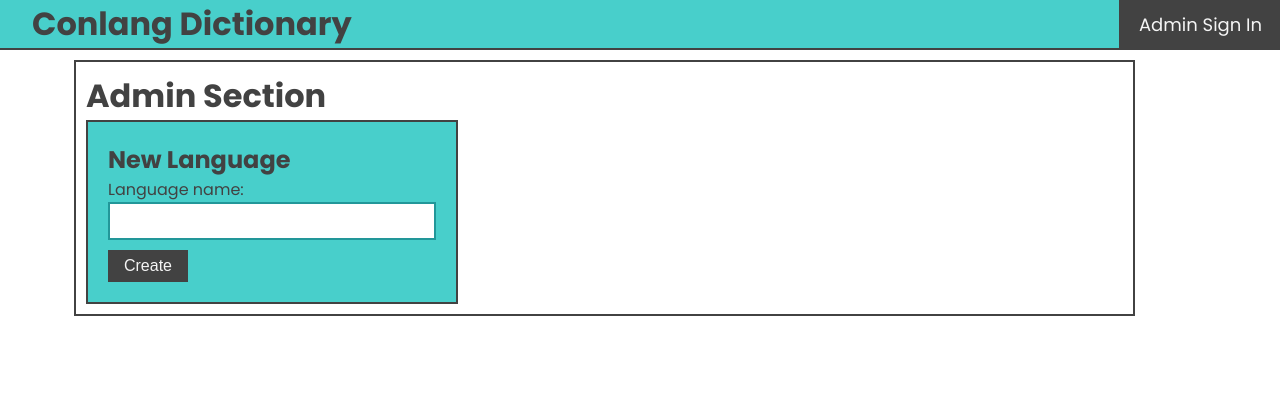
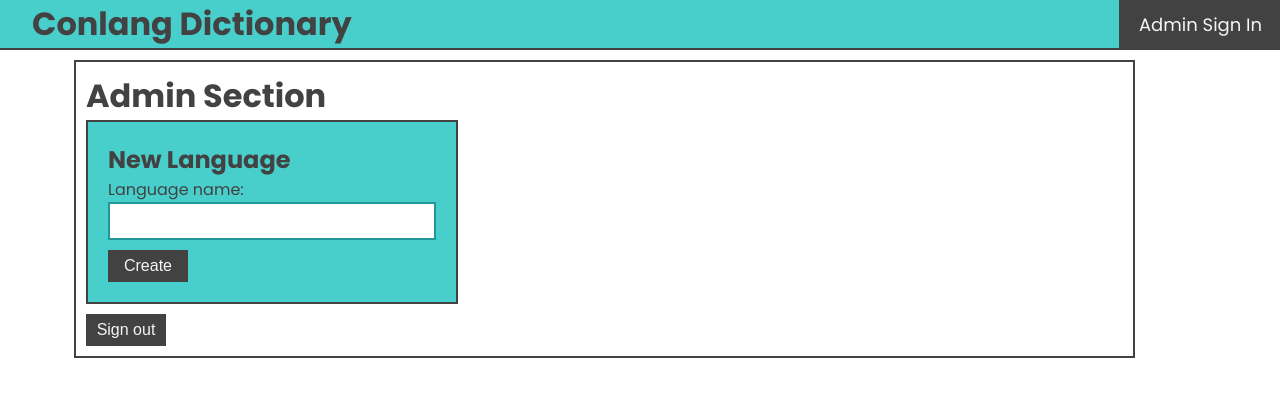
Before and after one commit to toasted226/conlang-dictionary, an Angular app: page /admin/languages/new in a window 1280 px wide. Shown: the top 396 px of the page. Built offline with nearby package versions, Linux system fonts and the light colour scheme; no server answers.

Commit message:
Added sign out button

```diff
--- a/src/app/admin/admin.component.css
+++ b/src/app/admin/admin.component.css
@@ -19,3 +19,7 @@ h1 {
     margin: 0;
     font-size: xx-large;
 }
+
+article {
+    margin-top: 10px;
+}
--- a/src/app/admin/admin.component.html
+++ b/src/app/admin/admin.component.html
@@ -1,4 +1,7 @@
 <section>
     <h1>Admin Section</h1>
     <router-outlet />
+    <article>
+        <button (click)="signOut()">Sign out</button>
+    </article>
 </section>
--- a/src/app/admin/admin.component.ts
+++ b/src/app/admin/admin.component.ts
@@ -1,5 +1,6 @@
-import { Component } from "@angular/core";
-import { RouterLink, RouterLinkActive, RouterOutlet } from "@angular/router";
+import { Component, DestroyRef, inject } from "@angular/core";
+import { Router, RouterLink, RouterLinkActive, RouterOutlet } from "@angular/router";
+import { AuthService } from "../auth/auth.service";
 
 @Component({
     selector: "app-admin",
@@ -8,4 +9,18 @@ import { RouterLink, RouterLinkActive, RouterOutlet } from "@angular/router";
     templateUrl: "./admin.component.html",
     styleUrl: "./admin.component.css",
 })
-export class AdminComponent {}
+export class AdminComponent {
+    private authService = inject(AuthService);
+    private destroyRef = inject(DestroyRef);
+    private router = inject(Router);
+
+    signOut() {
+        const signOutSub = this.authService.signOut().subscribe();
+
+        setTimeout(() => this.router.navigateByUrl(this.router.parseUrl("/login")), 10);
+
+        this.destroyRef.onDestroy(() => {
+            signOutSub.unsubscribe();
+        });
+    }
+}
--- a/src/app/auth/auth.service.ts
+++ b/src/app/auth/auth.service.ts
@@ -33,15 +33,32 @@ export class AuthService {
             );
     }
 
+    signOut() {
+        return this.httpClient.get(
+            "http://localhost:5000/api/v1/users/logout",
+            { withCredentials: true }
+        ).pipe(
+            tap({
+                next: () => {
+                    this.auth.set(false);
+                    this.username.set("");
+                }
+            })
+        );
+    }
+
     checkAuth() {
         return this.httpClient
-            .get<{username: string}>("http://localhost:5000/api/v1/users/login", {
-                withCredentials: true,
-            })
+            .get<{ username: string }>(
+                "http://localhost:5000/api/v1/users/login",
+                {
+                    withCredentials: true,
+                }
+            )
             .pipe(
                 tap({
                     next: (user) => {
-						this.username.set(user.username);
+                        this.username.set(user.username);
                         this.auth.set(true);
                     },
                     error: () => {
--- a/src/app/auth/login/login.component.ts
+++ b/src/app/auth/login/login.component.ts
@@ -36,7 +36,7 @@ export class LoginComponent {
 				password: this.form.controls.password.value
 			}).subscribe({
 				next: () => {
-					console.log("Welcome, " + this.authService.signedInUsername());
+
 				},
 				error: (err: Error) => {
 					console.log(err.message);
--- a/src/app/languages/language/language.component.css
+++ b/src/app/languages/language/language.component.css
@@ -1,3 +1,7 @@
+.unauthenticated {
+    width: 20em;
+}
+
 div {
     display: flex;
     justify-content: space-between;
--- a/src/app/languages/language/language.component.html
+++ b/src/app/languages/language/language.component.html
@@ -1,4 +1,4 @@
-<div>
+<div [class.unauthenticated]="!authenticated()">
     <a [routerLink]="['languages', language().language_id]" routerLinkActive="selected">
         {{ language().name }}
     </a>
```
